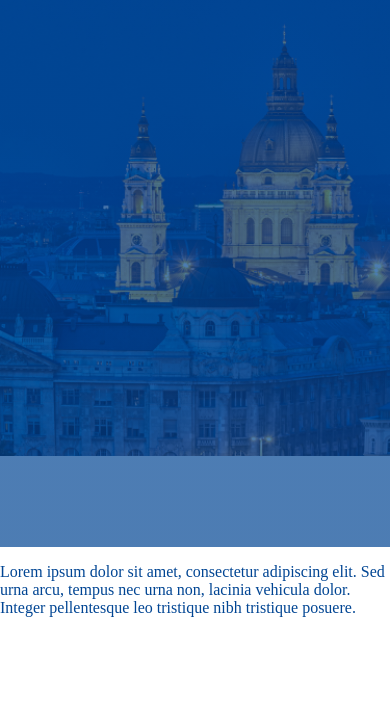
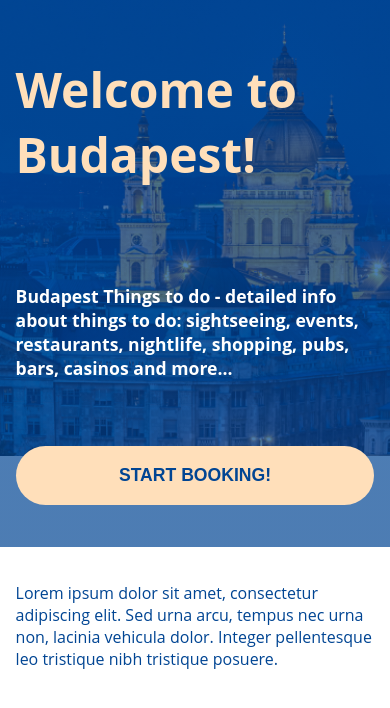
Before and after one commit to Gaben14/BigFish---SiteBuild, a plain HTML site: page index.html in a window 390 px wide. Shown: the part 44-752 px from the top of the page. Drawn offline with Linux system fonts and the light colour scheme.

Commit message:
Mobile layout has now been finished. Colors and designs are now created

```diff
--- a/assets/style.css
+++ b/assets/style.css
@@ -5,18 +5,25 @@
     --secondary-content-blue: #014593;
 
 }
+
+/* Importing the font-family Open Sans */
+@import url('https://fonts.googleapis.com/css2?family=Open+Sans:wght@400;700;800&display=swap');
+
 /* Mobile First - screen sizes will start from mobile and media queries will be adjusted to tablet and desktop sizes */
 html, body {
     min-width: 100%;
     margin: 0;
     padding: 0;
     font-size: 16px;
+    box-sizing: border-box;
+    font-family: 'Open Sans', sans-serif;
 }
 
 .main-container {
     max-width: 100%;
     /* max-height: 100vh; */
     height: 100vh;
+    box-sizing: border-box;
 }
 
 /* Sticky header */
@@ -42,11 +49,13 @@ header {
     padding-right: 4vw;
 }
 
-.icon-container img{
+.icon-container img {
     display: block; /*Getting rid of the white space between the images.*/
 }
-
+/* Main Content formatting */
 .main-content {
+    /* To avoid going outside of parent use border-box */
+    box-sizing: border-box;
     height: 70%;
     /* Adding linear-gradient to have the necessary opacity over the background.*/
     background:
@@ -54,11 +63,42 @@ header {
     url(background/picture-bg-phone.jpg);
     background-repeat: no-repeat;
     background-attachment: fixed;
-    /* using contain instead of cover to have the image better scaled. */
+    /* Using contain instead of cover to have the image better scaled. */
     background-size: contain;
+    /* Adding padding top (extra) because of the sticky header */
+    padding: 15% 4% 0 4%;
+    display: flex;
+    flex-direction: column;
+    justify-content: space-evenly;
+}
+
+.main-content h1 {
+    /* Margin-top: 0 added to avoid the default h1 margin */
+    margin-top: 0;
+    color: var(--main-content-peach);
+    font-size: 3em;
+}
+
+.main-content h4 {
+    color: var(--white);
+    font-size: 1.1em;
+}
+
+.main-content button {
+    width: 100%;
+    height: 7vh;
+    border: none;
+    border-radius: 30px;
+    display: block;
+    margin: 0 auto;
+    background-color: var(--main-content-peach);
+    color: var(--secondary-content-blue);
+    font-size: 1.1em;
+    font-weight: 700;
 }
 
 .secondary-content {
+    padding: 5% 4% 0 4%;
     height: 30%;
     background: var(--white);
     color: var(--secondary-content-blue);
--- a/index.html
+++ b/index.html
@@ -33,7 +33,10 @@
         </header>
 
         <main class="main-content" role="main">
-
+            <h1>Welcome to Budapest!</h1>
+            <h4>Budapest Things to do - detailed info about things to do:
+                sightseeing, events, restaurants, nightlife, shopping, pubs, bars, casinos and more...</h4>
+            <button>START BOOKING!</button>
         </main>
 
         <div class="secondary-content">
```
